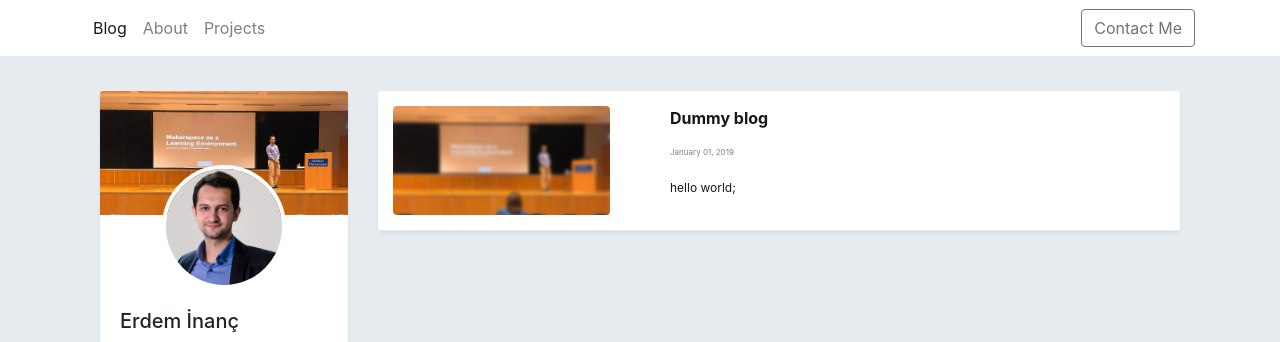
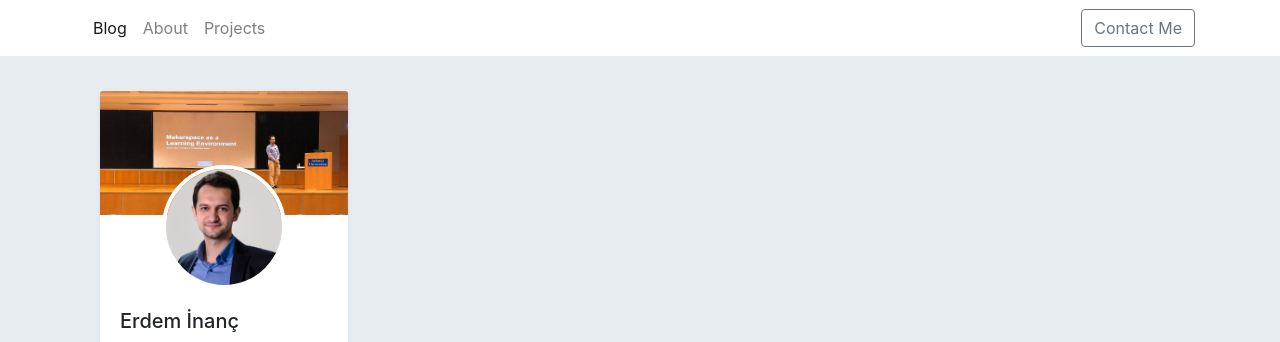
Before and after one commit to yasemincetinkaya/erdeminanc.github.io, a plain HTML site: page index.html in a window 1280 px wide. Shown: the top 342 px of the page. Drawn offline with nearby package versions, Linux system fonts and the light colour scheme.

Commit message:
removed dummy content

```diff
--- a/index.html
+++ b/index.html
@@ -92,31 +92,6 @@
     <div class="card shadow-sm">  <!-- Blog Content -->
 
 
-
-
-
-
-
-
-      <div class="post">
-        <div class="row">
-            <div class="col-md-4">
-              <div class="container custom">
-                  <img class="rounded index-image" src="/assets/images/dummy-image.jpg" alt="Dummy blog">
-              </div>
-            </div>
-            <div class="col-md-8">
-              <div class="container custom">
-                <p class="post-title"><strong><a href="/blog/2019/01/01/Dummy-Blog.html">Dummy blog</a></strong></p>
-                <p class="post-date">January 01, 2019</p>
-                <p><a class="post-excerpt" href="/blog/2019/01/01/Dummy-Blog.html"><p>hello world;</p>
- </a></p>
-              </div>
-            </div>
-        </div>
-      </div>
-
-
 </div>
 
   </div>
```
Also changed, not shown: projects.html (+0 -21 lines), 2 other files.
